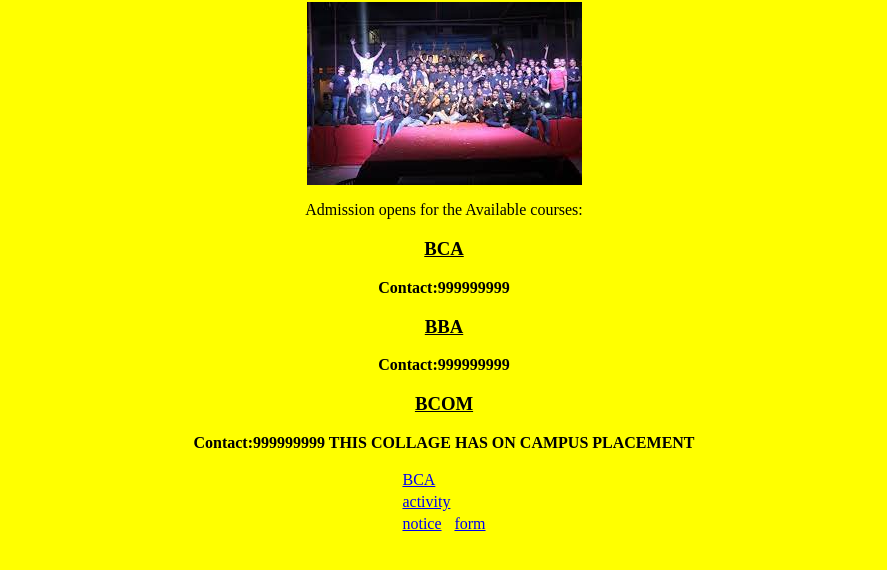
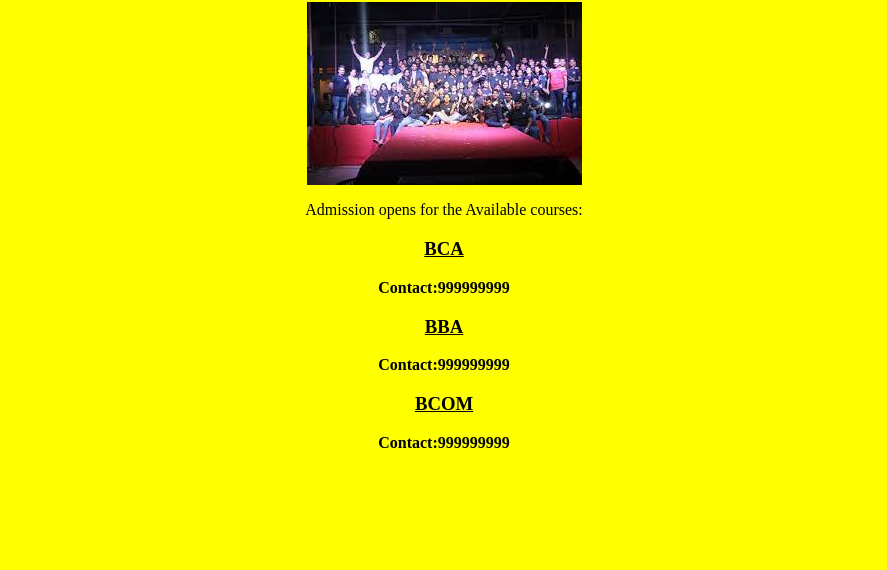
Before and after one commit to gwsabhie/seo, a plain HTML site: page index.html in a window 1280 px wide. Shown: the part 64-634 px from the top of the page, without its empty margins (196-1083 px from the left). Drawn offline with Linux system fonts and the light colour scheme.

Commit message:
Update index.html

```diff
--- a/index.html
+++ b/index.html
@@ -14,28 +14,6 @@
 			Contact:999999999
 		<h3><u>BBA<BR></h3></u><b>Contact:999999999
 		<h3><u>BCOM<BR></h3></u><b>Contact:999999999<b>
-		THIS COLLAGE HAS ON CAMPUS PLACEMENT
-	</p>
-	<form>
-		<table>
-			<tr>
-				<td>
-					<a href="bca.html">BCA</a>
 
-				</td>
-			</tr>
-			<tr>
-				<td>
-					<a href="activity.html">activity</a>
-				</td>
-			</tr>
-			<tr>
-				<td>
-					<a href="notice.html">notice</a>
-				</td>
-				<td>
-					<a href="form.html">form</a>
-				</td>
-			</tr></center>
 </body>
 </html>
```
